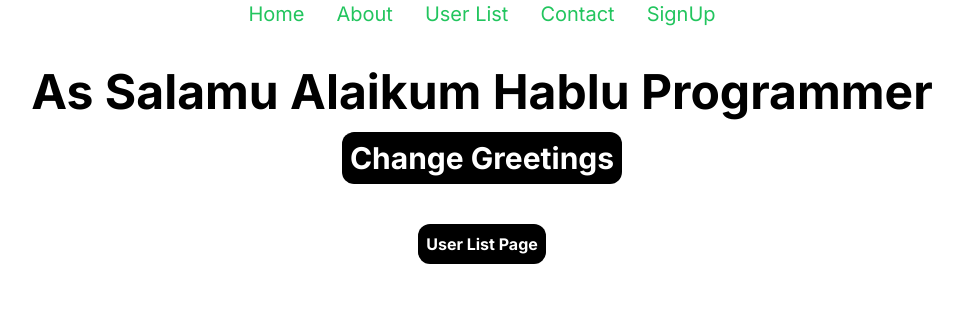
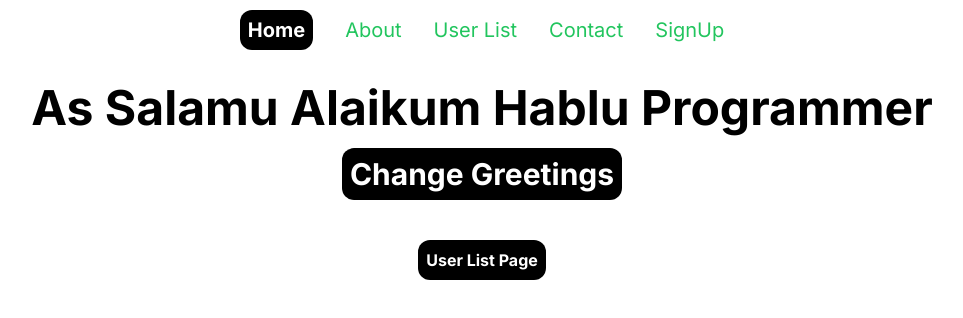
Before and after one commit to Md-Ashikur-Rahman-Ashik/NextJS, a Next.js app: page / in a window 1280 px wide. Shown: the top 318 px of the page, without its empty margins (158-1121 px from the left). Built offline with nearby package versions, Linux system fonts and the light colour scheme.

Commit message:
Explored active links

```diff
--- a/src/app/layout.js
+++ b/src/app/layout.js
@@ -1,28 +1,59 @@
+"use client";
 import { Inter } from "next/font/google";
 import "./globals.css";
 import Link from "next/link";
+import { usePathname } from "next/navigation";
 
 const inter = Inter({ subsets: ["latin"] });
 
-export const metadata = {
-  title: "Welcome hablu uncle",
-  description: "As Salamu Alaikum, Uncle",
-};
+// export const metadata = {
+//   title: "Welcome hablu uncle",
+//   description: "As Salamu Alaikum, Uncle",
+// };
 
 export default function RootLayout({ children }) {
+  const pathName = usePathname();
+
   return (
     <html lang="en">
       <body className={inter.className}>
-        <div className="container mx-auto">
+        <div className="container mx-auto mt-4">
           <ul className="text-xl mb-10 text-green-500 flex justify-center gap-8">
             <li>
-              <Link href={"/"}>Home</Link>
+              <Link
+                href={"/"}
+                className={`${
+                  pathName === "/"
+                    ? "bg-black text-white p-2 rounded-xl font-bold"
+                    : ""
+                }`}
+              >
+                Home
+              </Link>
             </li>
             <li>
-              <Link href={"/about"}>About</Link>
+              <Link
+                className={`${
+                  pathName === "/about"
+                    ? "bg-black text-white p-2 rounded-xl font-bold"
+                    : ""
+                }`}
+                href={"/about"}
+              >
+                About
+              </Link>
             </li>
             <li>
-              <Link href={"/userList"}>User List</Link>
+              <Link
+                className={`${
+                  pathName === "/userList"
+                    ? "bg-black text-white p-2 rounded-xl font-bold"
+                    : ""
+                }`}
+                href={"/userList"}
+              >
+                User List
+              </Link>
             </li>
             <li>Contact</li>
             <li>SignUp</li>
```
